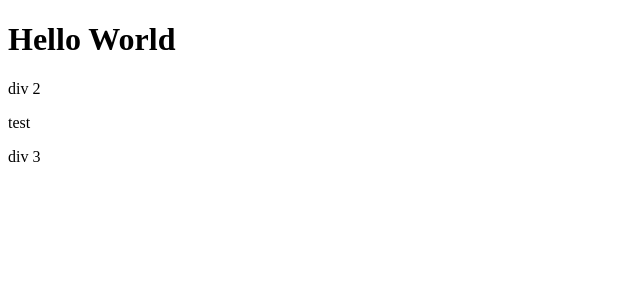
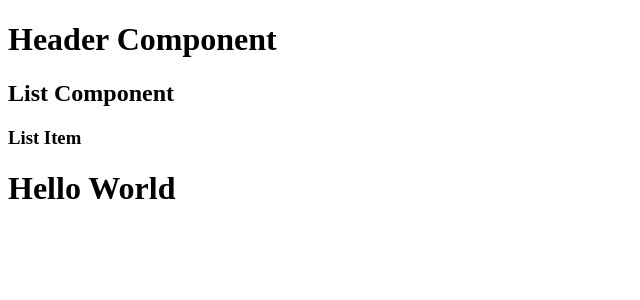
Before and after one commit to SatrioKamaludin/ReactJS-Basic, a React (Create React App) app: page / in a window 1280 px wide. Shown: the top 300 px of the page, without its empty margins (0-640 px from the left). Built offline with nearby package versions, Linux system fonts and the light colour scheme.

Commit message:
Root Component, Parent Component, and Child Component

```diff
--- a/src/components/App.js
+++ b/src/components/App.js
@@ -1,29 +1,18 @@
 import { Component } from "react";
-import React from 'react'
+import Header from "./Header";
+import List from "./List";
 
-// class App extends Component {
-//     render(){
-//         return(
-//             <div>
-//                 <h1>Hello World</h1>
-//                 <div>div 2</div>
-//                 <p>test</p>
-//                 <div>div 3</div>
-//             </div>
-//             //<div></div> //Parsing error: Adjacent JSX elements must be wrapped in an enclosing tag.
-//         )
-//     }
-// }
-
-const App = () => {
-    return(
-        <div>
-            <h1>Hello World</h1>
-            <div>div 2</div>
-            <p>test</p>
-            <div>div 3</div>
-        </div>
-    )
+class App extends Component {
+    render(){
+        return(
+            <div>
+                <Header/>
+                <List/>
+                <h1>Hello World</h1>
+            </div>
+            //<div></div> //Parsing error: Adjacent JSX elements must be wrapped in an enclosing tag.
+        )
+    }
 }
 
 export default App;
--- /dev/null
+++ b/src/components/Header.js
@@ -0,0 +1,13 @@
+import React, { Component } from 'react'
+
+class Header extends Component {
+    render() {
+        return(
+            <div>
+                <h1>Header Component</h1>
+            </div>
+        )
+    }
+}
+
+export default Header;
--- /dev/null
+++ b/src/components/List.js
@@ -0,0 +1,15 @@
+import React, { Component } from 'react'
+import ListItem from './ListItem';
+
+class List extends Component {
+    render(){
+        return(
+            <div>
+                <h2>List Component</h2>
+                <ListItem/>
+            </div>
+        )
+    }
+}
+
+export default List;
--- /dev/null
+++ b/src/components/ListItem.js
@@ -0,0 +1,13 @@
+import React, { Component } from 'react'
+
+class ListItem extends Component {
+    render(){
+        return(
+            <div>
+                <h3>List Item</h3>
+            </div>
+        )
+    }
+}
+
+export default ListItem;
```
